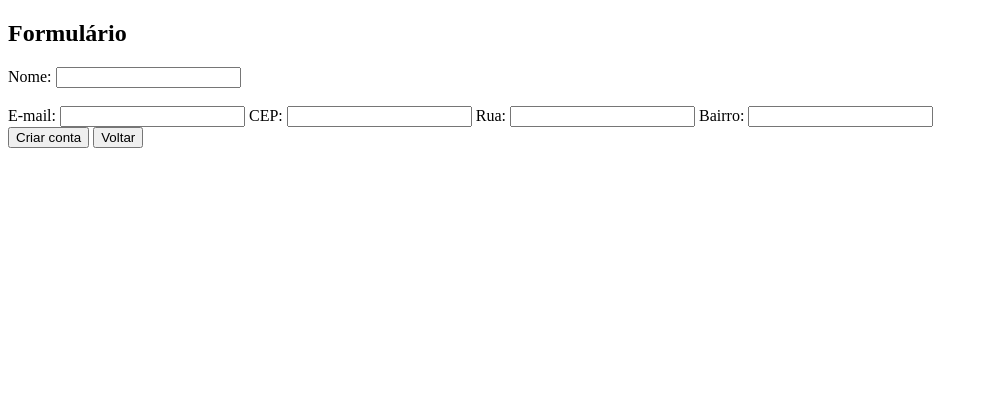
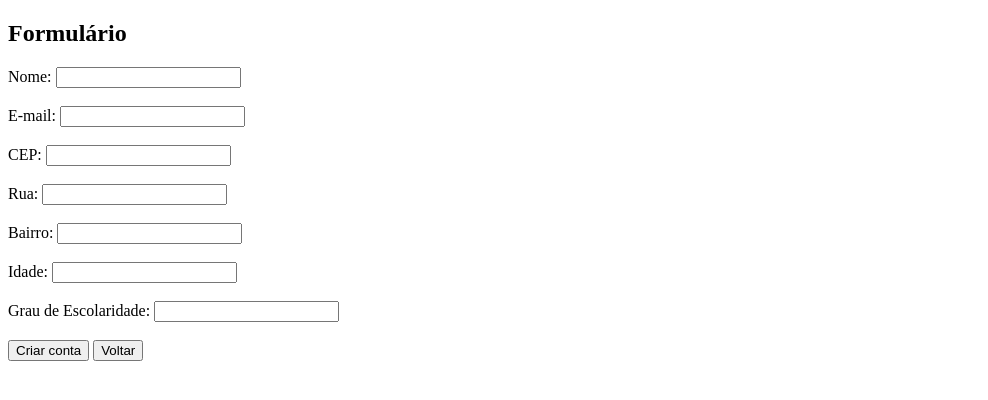
Before and after one commit to BrunoGrM/gcm-aula-grupo4, a plain HTML site: page v4.html in a window 1280 px wide. Shown: the whole page, without its empty margins (0-988 px from the left). Drawn offline with Linux system fonts and the light colour scheme.

Commit message:
Criar os campos de idade e grau de escolaridade

```diff
--- a/v4.html
+++ b/v4.html
@@ -10,13 +10,17 @@
 		<label for="nome">Nome:</label>
 		<input type="text" name="nome" /><br /><br />
 		<label for="email">E-mail:</label>
-		<input type="text" name="email" />
+		<input type="text" name="email" /><br /><br />
 		<label for="cep">CEP:</label>
-		<input type="text" name="cep" />
+		<input type="text" name="cep" /><br /><br />
 		<label for="rua">Rua:</label>
-		<input type="text" name="rua" />
+		<input type="text" name="rua" /><br /><br />
 		<label for="bairro">Bairro:</label>
-		<input type="text" name="bairro" />
+		<input type="text" name="bairro" /><br /><br />
+		<label for="idade">Idade:</label>
+		<input type="text" name="idade" /><br /><br />
+		<label for="escolaridade">Grau de Escolaridade:</label>
+		<input type="text" name="escolaridade" /><br /><br />
 	</form>
 	<button onclick="">Criar conta</button>
 
```
